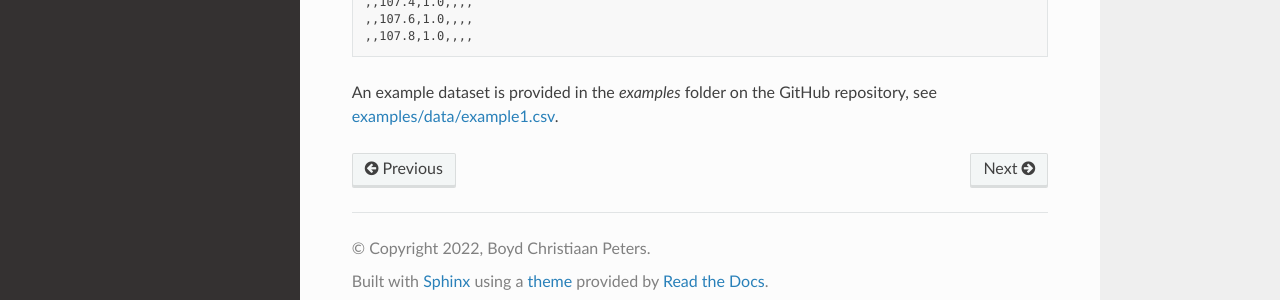
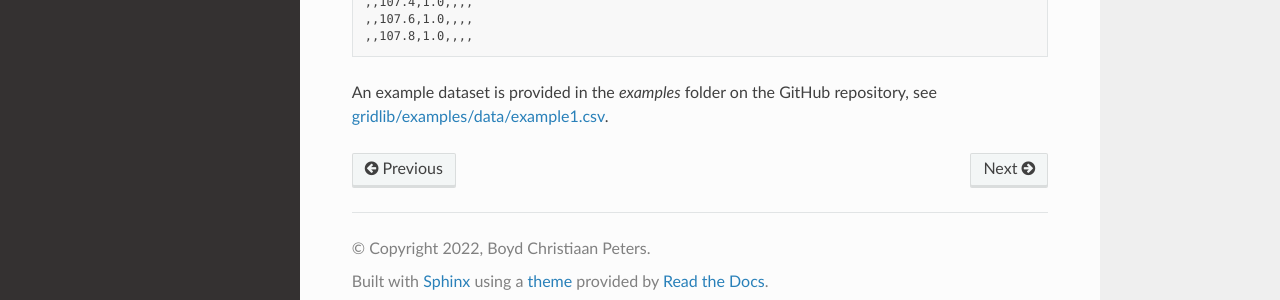
Before and after one commit to boydcpeters/gridlib, a Sphinx documentation site: the page built from docs/basics.dataformat.rst, in a window 1280 px wide and 1214 px high. Shown: the part 896-1196 px from the top of the window. Built offline with Sphinx 7.4.7 and the Read the Docs theme 2.0.0, drawn with Linux system fonts in a browser that asks for light colours; pages that are not in the unit, such as notebooks, are missing from menus.

Commit message:
Updated file path

```diff
--- a/docs/basics.dataformat.rst
+++ b/docs/basics.dataformat.rst
@@ -48,6 +48,6 @@ four simulated survival time distributions for the time-lapse conditions 50 ms,
     ,,107.8,1.0,,,,
 
 An example dataset is provided in the `examples` folder on the GitHub repository,
-see `examples/data/example1.csv`_.
+see `gridlib/examples/data/example1.csv`_.
 
-.. _examples/data/example1.csv: https://github.com/boydcpeters/gridlib/blob/master/examples/data/example1.csv
+.. _gridlib/examples/data/example1.csv: https://github.com/boydcpeters/gridlib/blob/master/examples/data/example1.csv
```
